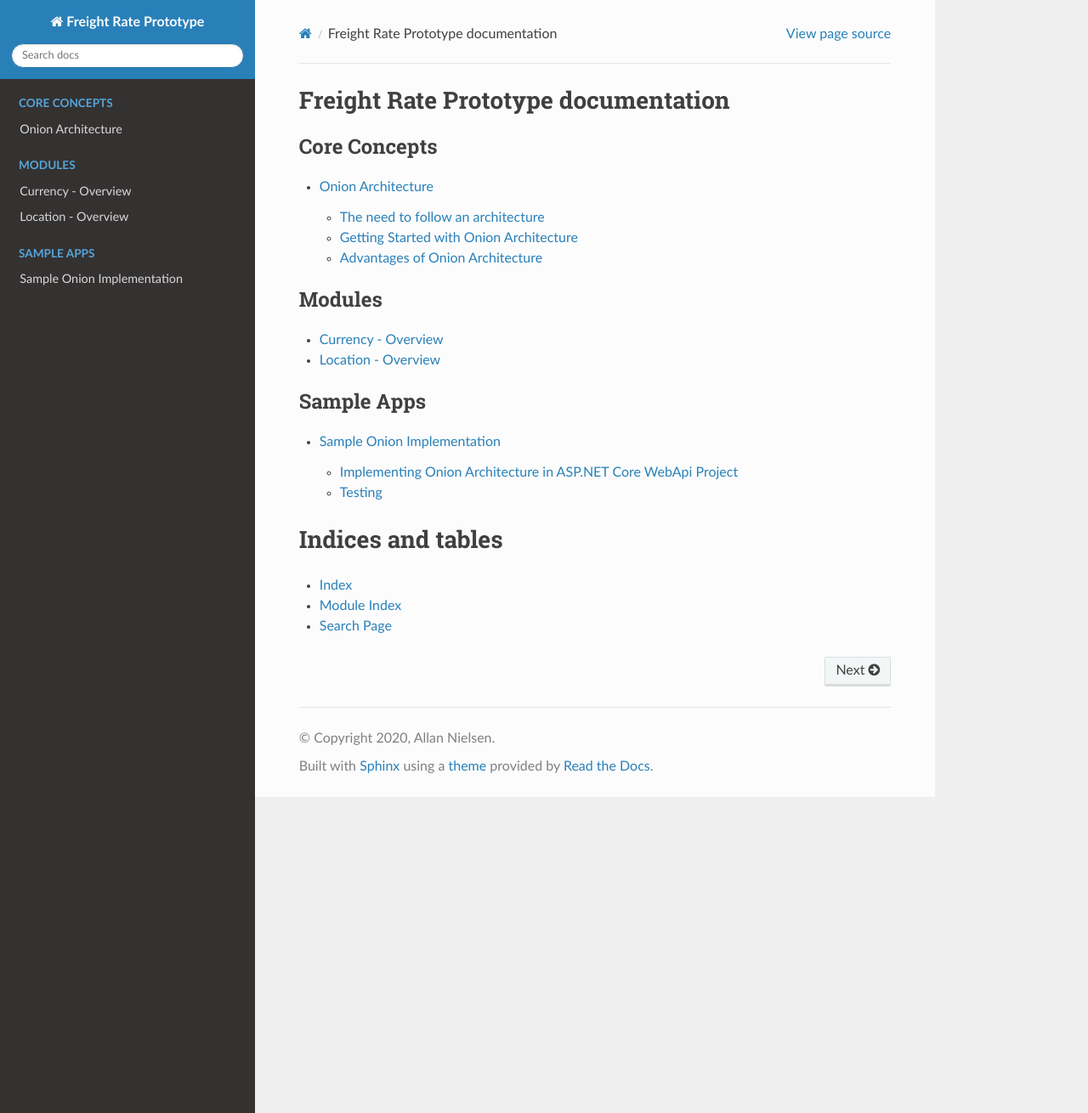
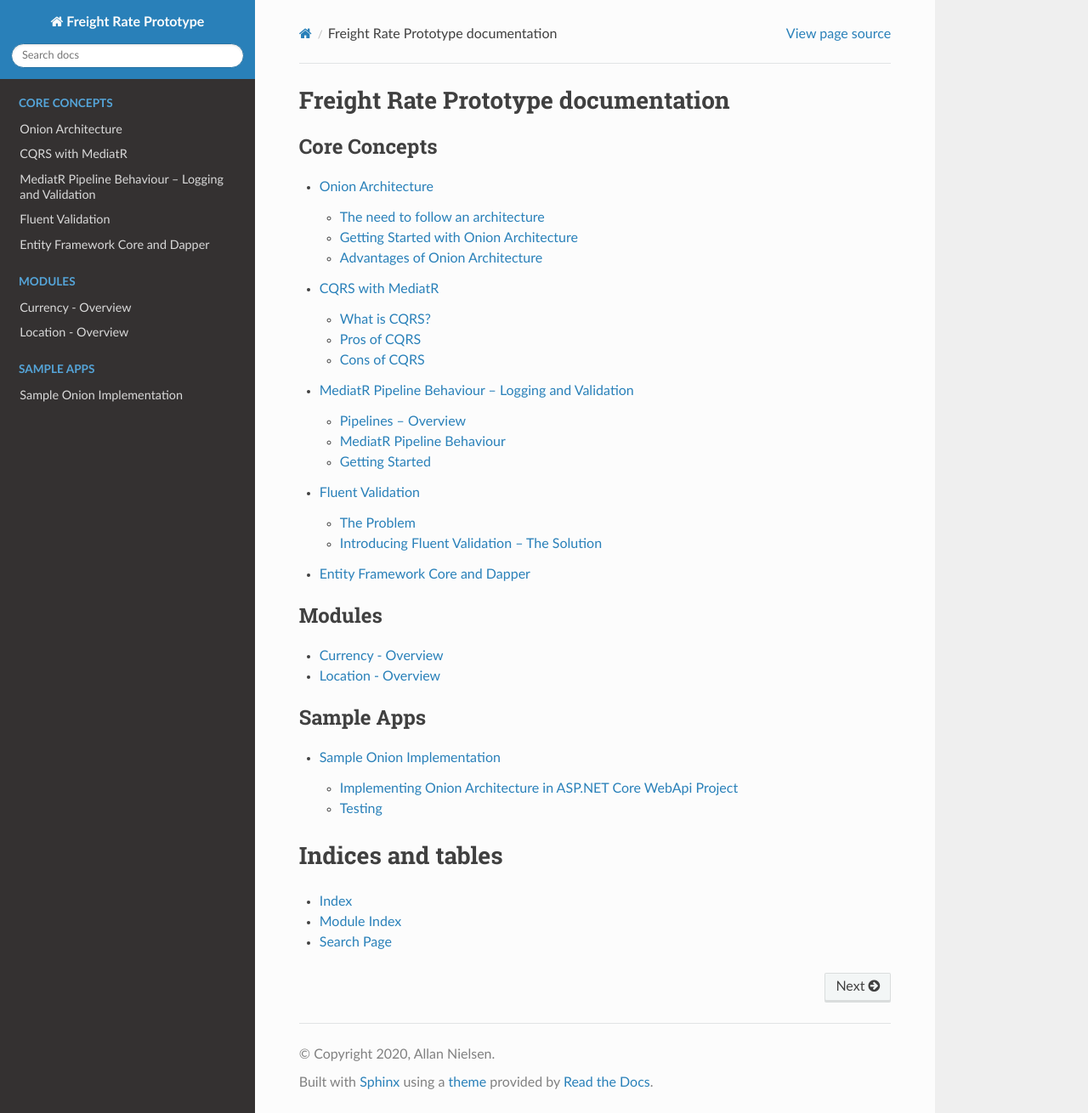
Before and after one commit to davidwrj/FRPrototype, a Sphinx documentation site: the page built from docs/source/index.rst, in a window 1280 px wide and 1310 px high. Shown: the whole window at 85% size. Built offline with Sphinx 7.4.7 and the Read the Docs theme 2.0.0, drawn with Linux system fonts in a browser that asks for light colours; some of the changed lines change nothing that is shown.

Commit message:
Add more core concepts

```diff
--- /dev/null
+++ b/docs/source/core-concepts/cqrs.rst
@@ -0,0 +1,74 @@
+CQRS with MediatR
+=================
+
+In this article let’s talk about **CQRS** and it’s implementation along with **MediatR** and **Entity Framework Core** using a code first approach.
+I will implement this pattern on a WebApi Project. The source code of this sample is linked at the end of the post. Of the several design patterns available,
+CQRS is one of the most commonly used patterns that helps architect the solution to accommodate the **Onion Architecture**.
+
+What is CQRS?
+-------------
+
+**CQRS**, Command Query Responsibility Segregation is a design pattern that separates the read and write operations of a data source.
+Here *Command* refers to a database command, which can be either an Insert, Update or Delete operation, whereas *Query* refers to querying data from a source, put another way,
+commands affect state, queries do not.
+
+It essentially separates the concerns in terms of reading and writing, which makes quite a lot of sense. This pattern was originated from the Command Query Separation
+principle devised by Bertrand Meyer.
+
+.. admonition:: Wikipedia
+
+   Every method should either be a command that performs an action, or a query that returns data to the caller, but not both.
+   In other words, asking a question should not change the answer. More formally, methods should return a value only if they are referentially
+   transparent and hence possess no side effects.
+
+The problem with traditional architectural patterns is that the same data model or DTO is used to query as well as update a data source.
+This can be the go-to approach when your application is related to just CRUD operations and nothing more.
+But when your requirements suddenly start getting complex, this basic approach can prove to be a disaster.
+
+In practical applications, there is always a mismatch between the read and write forms of data, like the extra properties you may require to preform an update.
+Parallel operations may even lead to data loss in the worst cases. That means, you will be stuck with just one Data Transfer Object for the entire lifetime of
+the application unless you choose to introduce yet another DTO, which in-turn may break your application architecture.
+
+The idea with **CQRS** is to allow an application to work with different models, you may have one model that has data needed to update a record,
+another model to insert a record, yet another to query a record. This gives you flexibility with varying and complex scenarios.
+You don’t have to rely on just one DTO for the entire CRUD operation by implementing CQRS.  In fact, in many cases the command and query requests and responses are the DTO.
+
+.. image:: /_static/images/cqrs-asp.net-core-3.1-explained.png
+   :width: 50%
+
+Pros of CQRS
+------------
+
+There are quite of lot of advantages on using the CQRS pattern for your application;
+
+Optimised Data Transfer Objects
+^^^^^^^^^^^^^^^^^^^^^^^^^^^^^^^
+
+Thanks to the segregated approach of this pattern, we will no longer need those complex model classes within our application. Rather we have one model per data operation.
+These should not be shared.
+
+Highly Scalable
+^^^^^^^^^^^^^^^
+
+Having control over the models in accordance with the type of data operations makes your application highly scalable.
+
+Improved Performance
+^^^^^^^^^^^^^^^^^^^^
+
+Generally speaking there are usually many more **Read** operations as compared to **Write** operations. With this pattern you could speed up the
+performance on your read operations by introducing a read optimised database. CQRS pattern will support this usage out of the box.
+
+Secure Parallel Operations
+^^^^^^^^^^^^^^^^^^^^^^^^^^
+
+Since we have dedicated models per operation, there is no possibility of data loss while doing parallel operations.
+
+Cons of CQRS
+------------
+
+Added Complexity and More Code
+^^^^^^^^^^^^^^^^^^^^^^^^^^^^^^
+
+The one thing that may concern a few programmers is that this is a code demanding pattern. In other words, you will
+end up with more code lines than you usually would. But everything comes for a price. This is a small price to pay while
+getting the awesome features and possibilities with the pattern.
--- /dev/null
+++ b/docs/source/core-concepts/ef-dapper.rst
@@ -0,0 +1,10 @@
+Entity Framework Core and Dapper
+================================
+
+The describes using Entity Framework Core and Dapper together in the same application.
+Another major point of discussion will be transactions. By the end of this, we will have an application that works with both
+Entity Framework Core and Dapper alongside each other, but also intelligent enough to rollback data whenever there is an exception with the process.
+
+We will also take a look at `ThrowR`_, a simple library for .NET Core that can make your code clean and readable by eliminating the use of *if* statements unnecessarily.
+
+.. _`ThrowR`: https://www.nuget.org/packages/CWM.DotNetCore.ValidatR/
--- /dev/null
+++ b/docs/source/core-concepts/fluent-validation.rst
@@ -0,0 +1,48 @@
+Fluent Validation
+=================
+
+When it comes to validating models, we normally lean towards data annotations. There are quite a lot of serious issues with this approach for a scalable system.
+There is a library, `Fluent Validation`_ that can turn up the validation game to a whole new level, giving you total control without mixing concerns.
+
+In this article, we will talk about `Fluent Validation`_ and it’s implementation in the prototype. We will discuss the preferred alternative to data annotations
+and implement it in a sample.
+
+The Problem
+-----------
+
+Data validation is extremely vital for any application. The go to approach for model validation in most demos is data annotations, where you have to declare attributes
+over the property of models.
+
+.. code-block:: csharp
+
+    public class Developer
+    {
+        [Required]
+        public string FirstName { get; set; }
+        [Required]
+        public string LastName { get; set; }
+        [EmailAddress]
+        public string Email { get; set; }
+        [Range(minimum:5,maximum:20)]
+        public decimal Experience { get; set; }
+    }
+
+It is fine for beginners and demos, but once you start learning *clean code*, or begin to understand the *SOLID* principles of application design,
+you would just never be happy with data annotations as you were before. It is clearly not a good approach to combine your model and validation logic.
+
+With the implementation of data annotations in .NET classes, the problem is that there will be a lot of duplicated lines of code throughout your application.
+What if the developer's model class is to be used in another application/method where this attribute validation changes?
+What if you need to validate a model that you don’t have access to?
+Unit testing can get messy as well.
+You will definitely end up building multiple model classes which will no longer be maintainable.
+
+Introducing Fluent Validation – The Solution
+--------------------------------------------
+
+`Fluent Validation`_ is a free to use .NET validation library that helps you make your validation logic clean, easy to create, and maintain.
+It even works on external models that you don’t have access to, with ease. With this library, you can separate the model classes from the validation
+logic like it is supposed to be. Also, better control of validation is something that makes a developer prefer Fluent Validation.
+
+`Fluent Validation`_ uses lamba expressions to build validation rules.
+
+.. _`Fluent Validation`: https://docs.fluentvalidation.net/en/latest/
--- /dev/null
+++ b/docs/source/core-concepts/mediatr.rst
@@ -0,0 +1,60 @@
+MediatR Pipeline Behaviour – Logging and Validation
+===================================================
+
+In `the article`_, we learn about **CQRS** and the usage of the **MediatR** library. Here, let’s see how to take advantage of this library to the maximum.
+
+.. _`the article`: cqrs
+
+The idea of pipelines, *MediatR Pipeline Behaviour*, how to intersect the pipeline and add various services like Logging and Validations are going to be covered here.
+
+To clarify, **MediatR** is a tool/library which essentially can make your controllers thin and decouple the functionality to a more message-driven approach.
+This is generally coupled with an implementation of the **CQRS** pattern which is Command Query Responsibility Segregation.
+
+Pipelines – Overview
+--------------------
+
+What happens internally when you send a request to any application? Ideally it returns the response, but there is one thing you might not be aware of yet, pipelines.
+These requests and response travel back and forth through pipelines. So, when you send a request, the request message passes from the user through a pipeline towards
+the application, where you perform the requested operation with the request message. Once done, the application sends back the message as a response through the
+pipeline towards the user-end. Thus these pipelines are completely aware of what the request or response is. This is also a very important concept while learning
+about Middleware in ASP.NET Core web sites and apis.
+
+Here is an image depicting the above mentioned concept.
+
+.. image:: /_static/images/Pipeline-Concept.png
+   :width: 50%
+
+Let’s say I want to validate the request object. How would you do it? You would basically write the validation logic which executes after the request has reached
+the end of the pipeline towards the application. That means, you are validating the request only after it has reached inside the application.
+Why would you attach the validation logic to the application when you can already validate the incoming requests even before it hits any of the application logic?
+
+A better approach would be to somehow wire up your validation logic within the pipeline, so that the flow becomes;
+
+1. user sends request through pipeline,
+2. validation logic intercepts request,
+3. if request is valid, continue,
+   else throws a validation exception.
+
+This makes quite a lot of sense in terms of efficiency. Why hit the application with invalid data, when you could filter it out much before?
+
+This is not only applicable for validation, but for various other operations like logging, performance tracking and much more.
+
+MediatR Pipeline Behaviour
+--------------------------
+
+**MediatR** takes a more pipeline kind of approach where your queries, commands and responses flow through a pipeline.
+The **Pipeline Behaviour** was made available from Version 3 of this library.
+
+MediatR requests or commands are like the first contact within our application, so why not attach some behaviours?  By doing this, we will be
+able to execute service logic like validation even before the *Command* or *Query* handlers know about it. This way, we will be sending only
+necessary valid requests to the *CQRS Implementation*. Logging using this **Pipeline Behavior** is also a common implementation.
+
+Getting Started
+---------------
+
+We will use the CQRS where I already have setup MediatR. We will be adding Validation (via **Fluent Validation**) and general logging to the commands and requests that go through the pipeline.
+
+Here is what we are going to build, in our CQRS solution, we are going to add validation and logging via the **MediatR** pipeline.
+
+Thus, any <Feature>Command or <Feature>Query request would be validated even before it hits the application logic.
+Also, we will log every request and response that goes through the **MediatR** pipeline.
--- a/docs/source/index.rst
+++ b/docs/source/index.rst
@@ -11,6 +11,10 @@ Freight Rate Prototype documentation
    :caption: Core Concepts
 
    /core-concepts/onion-architecture
+   /core-concepts/cqrs
+   /core-concepts/mediatr
+   /core-concepts/fluent-validation
+   /core-concepts/ef-dapper
 
 .. toctree::
    :maxdepth: 2
@@ -23,7 +27,7 @@ Freight Rate Prototype documentation
    :maxdepth: 2
    :caption: Sample Apps
 
-   /core-concepts/onion-application
+   /samples/onion-application
 
 
 Indices and tables
```
Also changed, not shown: docs/source/_static/images/Pipeline-Concept.png (added), docs/source/_static/images/cqrs-asp.net-core-3.1-explained.png (added), docs/source/samples/onion-application.rst (renamed from docs/source/core-concepts/onion-application.rst).
